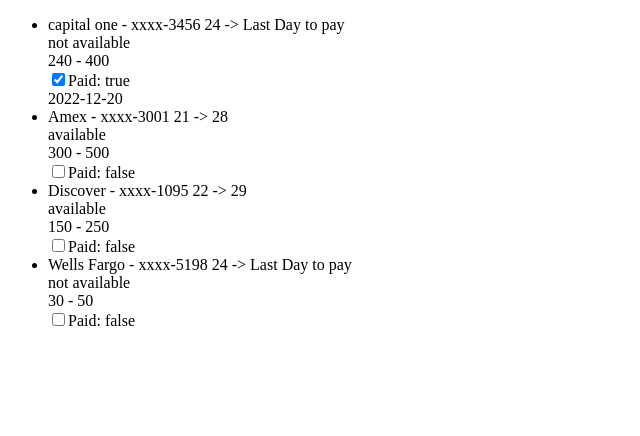
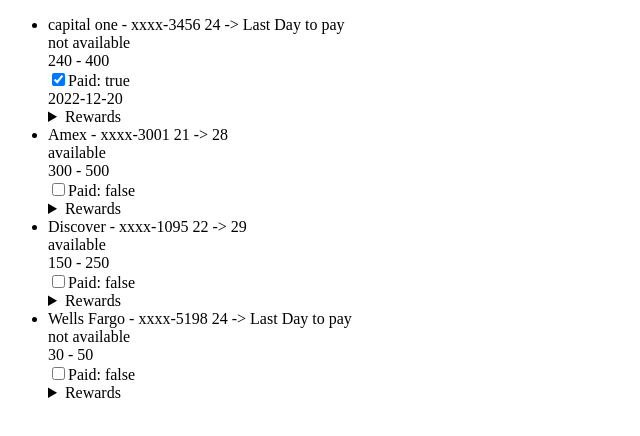
Before and after one commit to julioarhernandez/cards, a Vue app: page / in a window 1280 px wide. Shown: the top 436 px of the page, without its empty margins (0-640 px from the left). Built offline with nearby package versions, Linux system fonts and the light colour scheme.

Commit message:
Added filter feature

```diff
--- a/src/components/App/App.html
+++ b/src/components/App/App.html
@@ -1,8 +1,11 @@
 <div id="app">
     <CardList
-      :list="cards"
+      :list="filterRewardsFunction"
       :maxPercentage="maxPercentage"
       :minPercentage="minPercentage"
       :cutPaidChanged="cutPaidChanged"
+      :filterRewardCategory="filterRewardCategory"
+      :filterBy="filterBy"
+      @resetFilterBy="resetFilterBy"
     />
 </div>
--- a/src/components/App/App.js
+++ b/src/components/App/App.js
@@ -1,5 +1,4 @@
 import { parseISO, getMonth, getYear, isAfter, isBefore, format } from 'date-fns'
-import { id } from 'date-fns/locale'
 import { defineComponent } from 'vue'
 import Card from '../Card/Card.vue'
 import CardList from '../CardList/CardList.vue'
@@ -9,6 +8,8 @@
   components: { Card, CardList },
   data(){
     return {
+        filteredRewards: false,
+        filterRewardCategory: '',
         maxPercentage: 5,
         minPercentage: 3,
         cards: [
@@ -21,7 +22,37 @@
                 cutPaid: true,
                 cutPaidDate: '2022-12-20',
                 cutDateBefore: 3,
-                credit: 8000
+                credit: 8000,
+                rewards:[
+                    {
+                        "name":"groceries",
+                        "interest": 2,
+                        "startDate":"2022-01-01",
+                        "endDate":"2022-03-31",
+                        "details": ""
+                    },
+                    {
+                        "name":"gas",
+                        "interest": 1.5,
+                        "startDate":"2022-01-01",
+                        "endDate":"2022-03-31",
+                        "details": ""
+                    },
+                    {
+                        "name":"amazon.com",
+                        "interest": 5,
+                        "startDate":"2022-01-01",
+                        "endDate":"2022-03-31",
+                        "details": ""
+                    },
+                    {
+                        "name":"other",
+                        "interest": 2,
+                        "startDate":"2022-01-01",
+                        "endDate":"2022-03-31",
+                        "details": ""
+                    }
+                ]
             },
             {
                 id:2,
@@ -32,7 +63,37 @@
                 cutPaid: false,
                 cutPaidDate: null,
                 cutDateBefore: 3,
-                credit: 10000
+                credit: 10000,
+                rewards:[
+                    {
+                        "name":"groceries",
+                        "interest": 1,
+                        "startDate":"2022-01-01",
+                        "endDate":"2022-03-31",
+                        "details": ""
+                    },
+                    {
+                        "name":"gas",
+                        "interest": 1.5,
+                        "startDate":"2022-01-01",
+                        "endDate":"2022-03-31",
+                        "details": ""
+                    },
+                    {
+                        "name":"amazon.com",
+                        "interest": 5,
+                        "startDate":"2022-01-01",
+                        "endDate":"2022-03-31",
+                        "details": ""
+                    },
+                    {
+                        "name":"target",
+                        "interest": 2,
+                        "startDate":"2022-01-01",
+                        "endDate":"2022-03-31",
+                        "details": ""
+                    }
+                ]
             },
             {
                 id: 3,
@@ -43,7 +104,37 @@
                 cutPaid: true,
                 cutPaidDate: '2022-12-20',
                 cutDateBefore: 3,
-                credit: 5000
+                credit: 5000,
+                rewards:[
+                    {
+                        "name":"groceries",
+                        "interest": 1.5,
+                        "startDate":"2022-01-01",
+                        "endDate":"2022-03-31",
+                        "details": ""
+                    },
+                    {
+                        "name":"gas",
+                        "interest": 1.5,
+                        "startDate":"2022-01-01",
+                        "endDate":"2022-03-31",
+                        "details": ""
+                    },
+                    {
+                        "name":"amazon.com",
+                        "interest": 5,
+                        "startDate":"2022-01-01",
+                        "endDate":"2022-03-31",
+                        "details": ""
+                    },
+                    {
+                        "name":"other",
+                        "interest": 2,
+                        "startDate":"2022-01-01",
+                        "endDate":"2022-03-31",
+                        "details": ""
+                    }
+                ]
             },
             {
                 id: 4,
@@ -54,12 +145,66 @@
                 cutPaid: false,
                 cutPaidDate: null,
                 cutDateBefore: 3,
-                credit: 1000
+                credit: 1000,
+                rewards:[
+                    {
+                        "name":"groceries",
+                        "interest": 3,
+                        "startDate":"2022-01-01",
+                        "endDate":"2022-03-31",
+                        "details": ""
+                    },
+                    {
+                        "name":"walmart.com",
+                        "interest": 3,
+                        "startDate":"2022-01-01",
+                        "endDate":"2022-03-31",
+                        "details": ""
+                    },
+                    {
+                        "name":"gas",
+                        "interest": 1.5,
+                        "startDate":"2022-01-01",
+                        "endDate":"2022-03-31",
+                        "details": ""
+                    },
+                    {
+                        "name":"amazon.com",
+                        "interest": 5,
+                        "startDate":"2022-01-01",
+                        "endDate":"2022-03-31",
+                        "details": ""
+                    },
+                    {
+                        "name":"other",
+                        "interest": 2,
+                        "startDate":"2022-01-01",
+                        "endDate":"2022-03-31",
+                        "details": ""
+                    }
+                ]
             },
         ]
     }
   },
+  computed: {
+    filterRewardsFunction(){
+        return this.filteredRewards
+            ? this.cards.filter((card) => {
+                return (card.rewards.find(e => e.name == this.filterRewardCategory));
+            })
+            : this.cards;
+    }
+  },
   methods: {
+    filterBy(cat){
+        this.filterRewardCategory = cat;
+        this.filteredRewards = true;
+    },
+    resetFilterBy(){
+        this.filterRewardCategory = '';
+        this.filteredRewards = false;
+    },
     // Reset paid status: if today's date is after cut date and the cut date paid
     // date is before cut date then reset to false the cutPaid and cutPaidDate
     checkPaid(){
@@ -94,4 +239,4 @@
     this.checkPaid();
   }
 
-})
+});
--- a/src/components/Card/Card.html
+++ b/src/components/Card/Card.html
@@ -10,4 +10,13 @@
         <label for="checkbox">Paid: {{ card.cutPaid }}</label>
     </div>
     <div>{{ card.cutPaidDate }}</div>
+    <details>
+        <summary>Rewards</summary>
+        <ul>
+            <li v-for="reward in card.rewards">
+                <a href="#" @click.prevent="$emit('filterBy', reward.name)">{{ reward.name }} - {{ reward.interest}}</a>
+
+            </li>
+        </ul>
+      </details>
 </li>
--- a/src/components/Card/Card.js
+++ b/src/components/Card/Card.js
@@ -10,5 +10,5 @@
         'maxAmount',
         'paid'
     ],
-    emits: ['cutPaidChanged']
+    emits: ['cutPaidChanged', 'filterBy']
 });
--- a/src/components/CardList/CardList.html
+++ b/src/components/CardList/CardList.html
@@ -1,3 +1,4 @@
+<div v-if="filterRewardCategory">{{filterRewardCategory}} - <a href="#" @click.prevent="$emit('resetFilterBy')">Clear</a></div>
 <ul>
     <Card
         v-for="card in list"
@@ -8,5 +9,6 @@
         :minAmount="minIdealPercentage(card)"
         :maxAmount="maxIdealPercentage(card)"
         @cutPaidChanged="cutPaidChanged"
-    />
+        @filterBy="filterBy"
+        />
 </ul>
--- a/src/components/CardList/CardList.js
+++ b/src/components/CardList/CardList.js
@@ -6,7 +6,8 @@
 export default defineComponent({
     name: 'CardList',
     components: { Card },
-    props: [ 'list','maxPercentage', 'minPercentage','cutPaidChanged' ],
+    props: [ 'list','maxPercentage', 'minPercentage','cutPaidChanged', 'filterBy','filterRewardCategory' ],
+    emits: ['resetFilterBy'],
     methods: {
         dateDiff(cd){
             const todaysDate = new Date();
```
